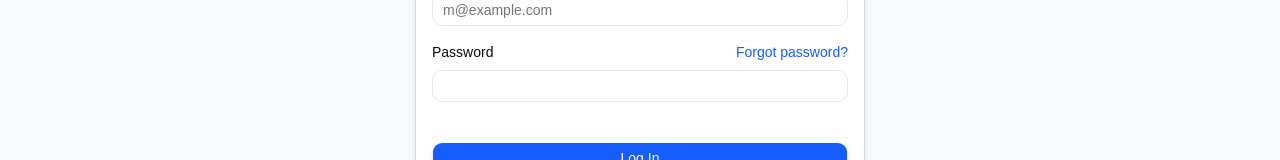
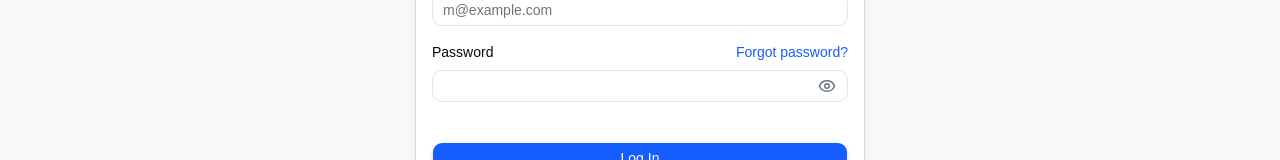
Before and after one commit to anasghayas/VehicleRental, a React (Vite) app in the folder client/: page /login in a window 1280 px wide. Shown: the part 371-531 px from the top of the page. Built offline with nearby package versions, Linux system fonts and the light colour scheme.

Commit message:
eye icon for passwords

```diff
--- a/client/src/pages/Login.jsx
+++ b/client/src/pages/Login.jsx
@@ -7,6 +7,7 @@
 import api from '../utils/api';
 import { useAuth } from '../context/AuthContext';
 import { toast } from 'sonner';
+import { Eye, EyeOff } from 'lucide-react';
 
 export default function Login() {
   const navigate = useNavigate();
@@ -15,6 +16,7 @@
   const [formData, setFormData] = useState({ email: '', password: '' });
   const [error, setError] = useState('');
   const [loading, setLoading] = useState(false);
+  const [showPassword, setShowPassword] = useState(false);
 
   const handleChange = (e) => {
     setFormData({ ...formData, [e.target.id]: e.target.value });
@@ -70,7 +72,23 @@
                   Forgot password?
                 </Link>
               </div>
-              <Input id="password" type="password" value={formData.password} onChange={handleChange} required />
+              <div className="relative">
+                <Input
+                  id="password"
+                  type={showPassword ? "text" : "password"}
+                  value={formData.password}
+                  onChange={handleChange}
+                  required
+                  className="pr-10"
+                />
+                <button
+                  type="button"
+                  onClick={() => setShowPassword(!showPassword)}
+                  className="absolute right-3 top-1/2 -translate-y-1/2 text-gray-500 hover:text-gray-700"
+                >
+                  {showPassword ? <EyeOff size={18} /> : <Eye size={18} />}
+                </button>
+              </div>
             </div>
 
             <Button disabled={loading} className="w-full bg-blue-600 hover:bg-blue-700 text-white shadow-md transition-all mt-6" type="submit">
--- a/client/src/pages/Register.jsx
+++ b/client/src/pages/Register.jsx
@@ -8,6 +8,7 @@
 import api from '../utils/api';
 import { useAuth } from '../context/AuthContext';
 import { toast } from 'sonner';
+import { Eye, EyeOff } from 'lucide-react';
 
 export default function Register() {
   const navigate = useNavigate();
@@ -24,6 +25,7 @@
 
   const [error, setError] = useState('');
   const [loading, setLoading] = useState(false);
+  const [showPassword, setShowPassword] = useState(false);
   const handleChange = (e) => {
     setFormData({ ...formData, [e.target.id]: e.target.value });
   };
@@ -82,7 +84,23 @@
 
             <div className="space-y-2">
               <Label htmlFor="password">Password</Label>
-              <Input id="password" type="password" value={formData.password} onChange={handleChange} required />
+              <div className="relative">
+                <Input
+                  id="password"
+                  type={showPassword ? "text" : "password"}
+                  value={formData.password}
+                  onChange={handleChange}
+                  required
+                  className="pr-10"
+                />
+                <button
+                  type="button"
+                  onClick={() => setShowPassword(!showPassword)}
+                  className="absolute right-3 top-1/2 -translate-y-1/2 text-gray-500 hover:text-gray-700"
+                >
+                  {showPassword ? <EyeOff size={18} /> : <Eye size={18} />}
+                </button>
+              </div>
             </div>
 
             <div className="space-y-2">
```
